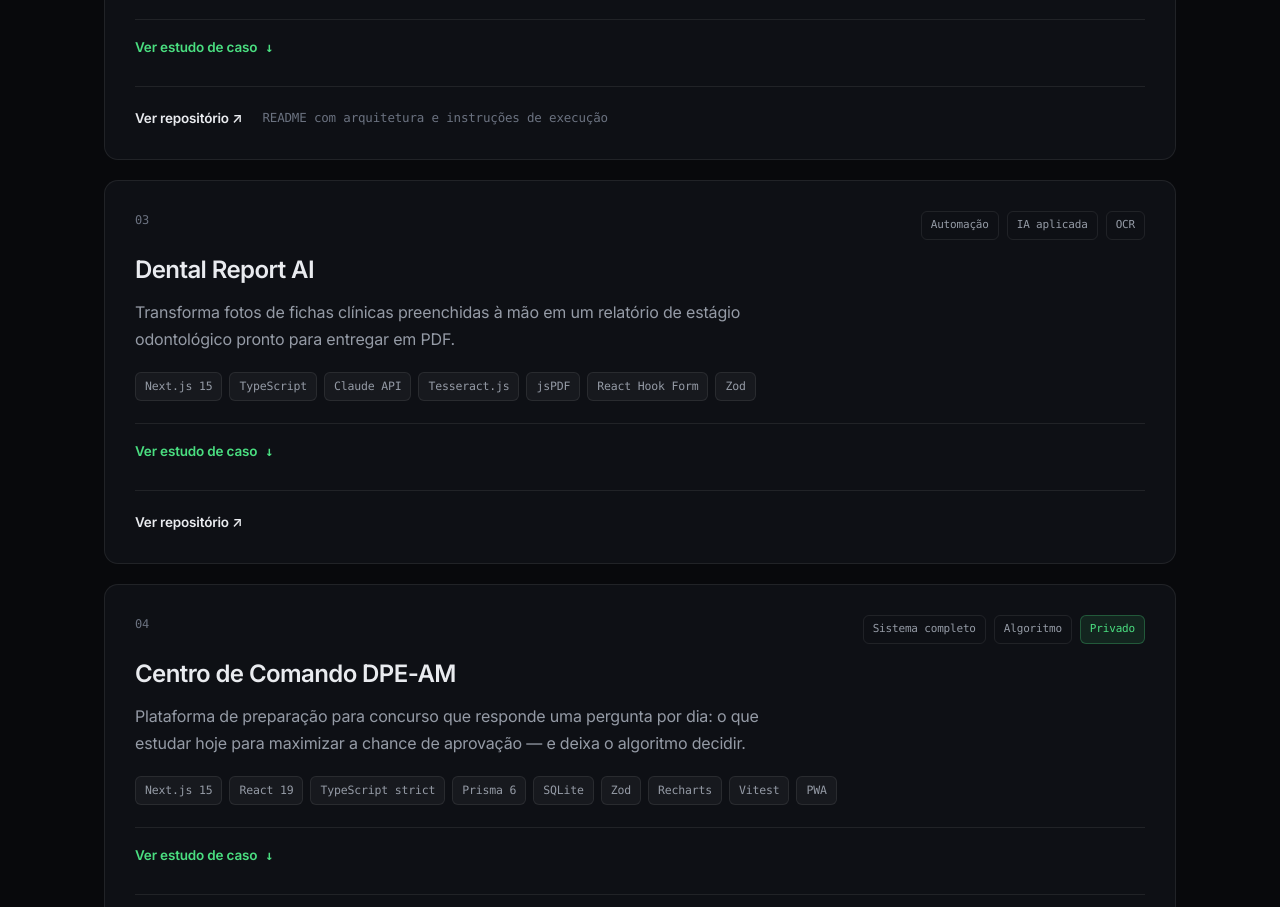
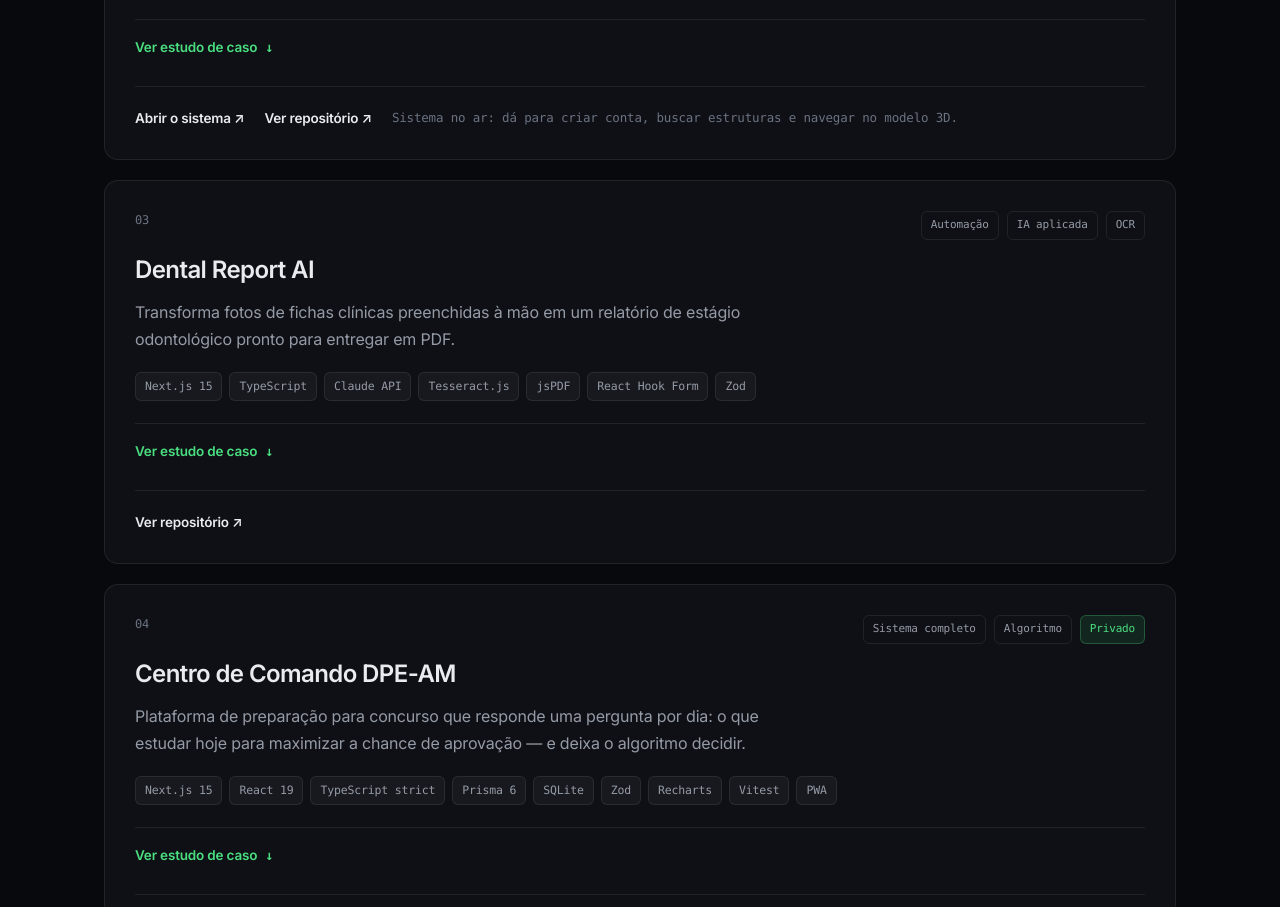
Before and after one commit to devluisam/devluisam.github.io, a plain HTML site: page index.html in a window 1280 px wide. Shown: the part 2378-3285 px from the top of the page. Drawn offline with Linux system fonts and the light colour scheme.

Commit message:
feat(medatlas): linka o sistema no ar no case
O MEDATLAS esta em producao e o portfolio so apontava para o repositorio.
Um sistema que o visitante abre e usa vale mais que o codigo dele.

Co-Authored-By: Claude Opus 5 <noreply@anthropic.com>

```diff
--- a/index.html
+++ b/index.html
@@ -545,8 +545,9 @@ Prisma ORM ──→ PostgreSQL  (20 modelos: estruturas, quiz, progresso, conve
         </details>
 
         <div class="case-links">
+          <a href="https://medatlas-3d.vercel.app" target="_blank" rel="noopener">Abrir o sistema ↗</a>
           <a href="https://github.com/devluisam/medatlas-3d" target="_blank" rel="noopener">Ver repositório ↗</a>
-          <span class="note">README com arquitetura e instruções de execução</span>
+          <span class="note">Sistema no ar: dá para criar conta, buscar estruturas e navegar no modelo 3D.</span>
         </div>
       </article>
 
```
